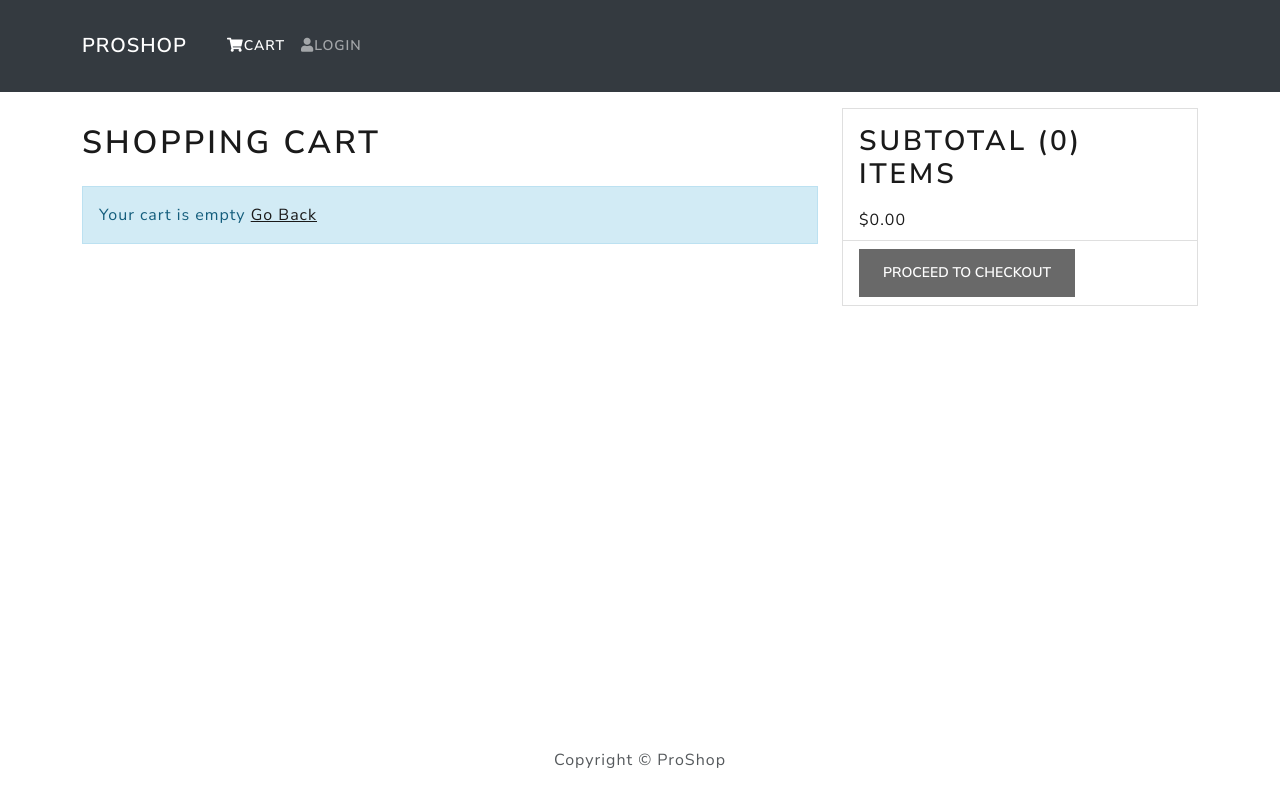
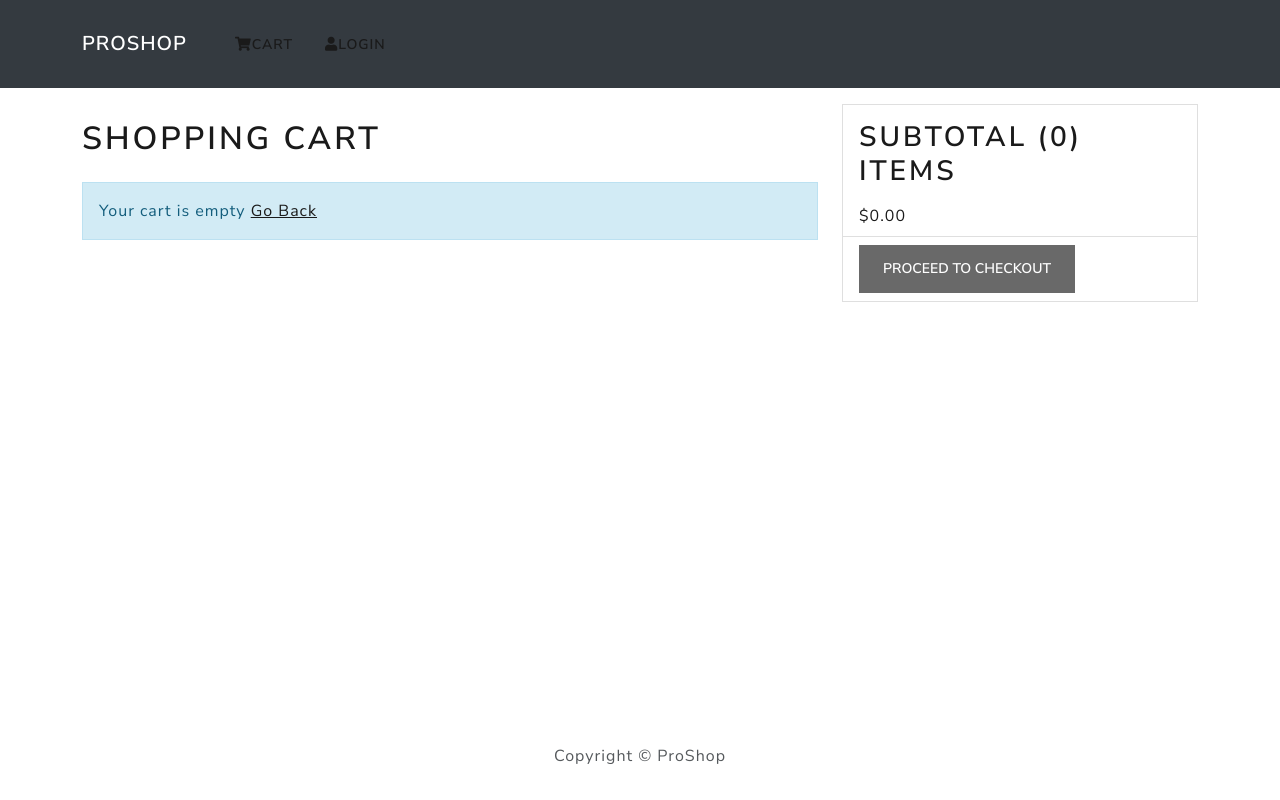
Before and after one commit to dicomeinit/eccomerce-demo, a React (Create React App) app in the folder frontend/: page /cart in a window 1280 px wide. Built offline with nearby package versions, Linux system fonts and the light colour scheme.

Commit message:
add logout for user

```diff
--- a/frontend/src/actions/userActions.js
+++ b/frontend/src/actions/userActions.js
@@ -41,3 +41,8 @@
     });
   }
 };
+
+export const logout = (dispatch) => {
+  localStorage.removeItem('userInfo')
+  dispatch({type:USER_LOGOUT})
+}
--- a/frontend/src/components/Header.js
+++ b/frontend/src/components/Header.js
@@ -1,8 +1,20 @@
 import React from "react";
-import { Navbar, Nav, Container, Row } from "react-bootstrap";
+import { useDispatch, useSelector} from "react-redux";
+import {Navbar, Nav, Container, Row, NavDropdown} from "react-bootstrap";
 import { LinkContainer } from "react-router-bootstrap";
+import { logout } from "../actions/userActions";
 
 function Header() {
+
+  const userLogin = useSelector(state => state.userLogin)
+  const { userInfo } = userLogin
+
+  const dispatch = useDispatch()
+
+  const logoutHandler = () => {
+    dispatch(logout())
+  }
+
   return (
     <header>
       <Navbar bg="dark" variant="dark" expand="lg" collapseOnSelect>
@@ -13,7 +25,6 @@
 
           <Navbar.Toggle aria-controls="basic-navbar-nav" />
           <Navbar.Collapse id="basic-navbar-nav">
-            <Nav className="mr-auto">
             <LinkContainer to="/cart">
               <Nav.Link>
                 <i className="fas fa-shopping-cart" />
@@ -21,13 +32,23 @@
               </Nav.Link>
             </LinkContainer>
 
+            {userInfo ? (
+                <NavDropdown title={userInfo.name} id='username'>
+                  <LinkContainer to='/profile'>
+                    <NavDropdown.Item>Profile</NavDropdown.Item>
+                  </LinkContainer>
+                  <NavDropdown.Item onClick={logoutHandler}>Logout</NavDropdown.Item>
+                </NavDropdown>
+            ): (
                 <LinkContainer to="/login">
                   <Nav.Link>
                     <i className="fas fa-user" />
                     Login
                   </Nav.Link>
                 </LinkContainer>
-            </Nav>
+            )}
+
+
           </Navbar.Collapse>
         </Container>
       </Navbar>
```
Lines whose indentation alone changed are shown as unchanged.
